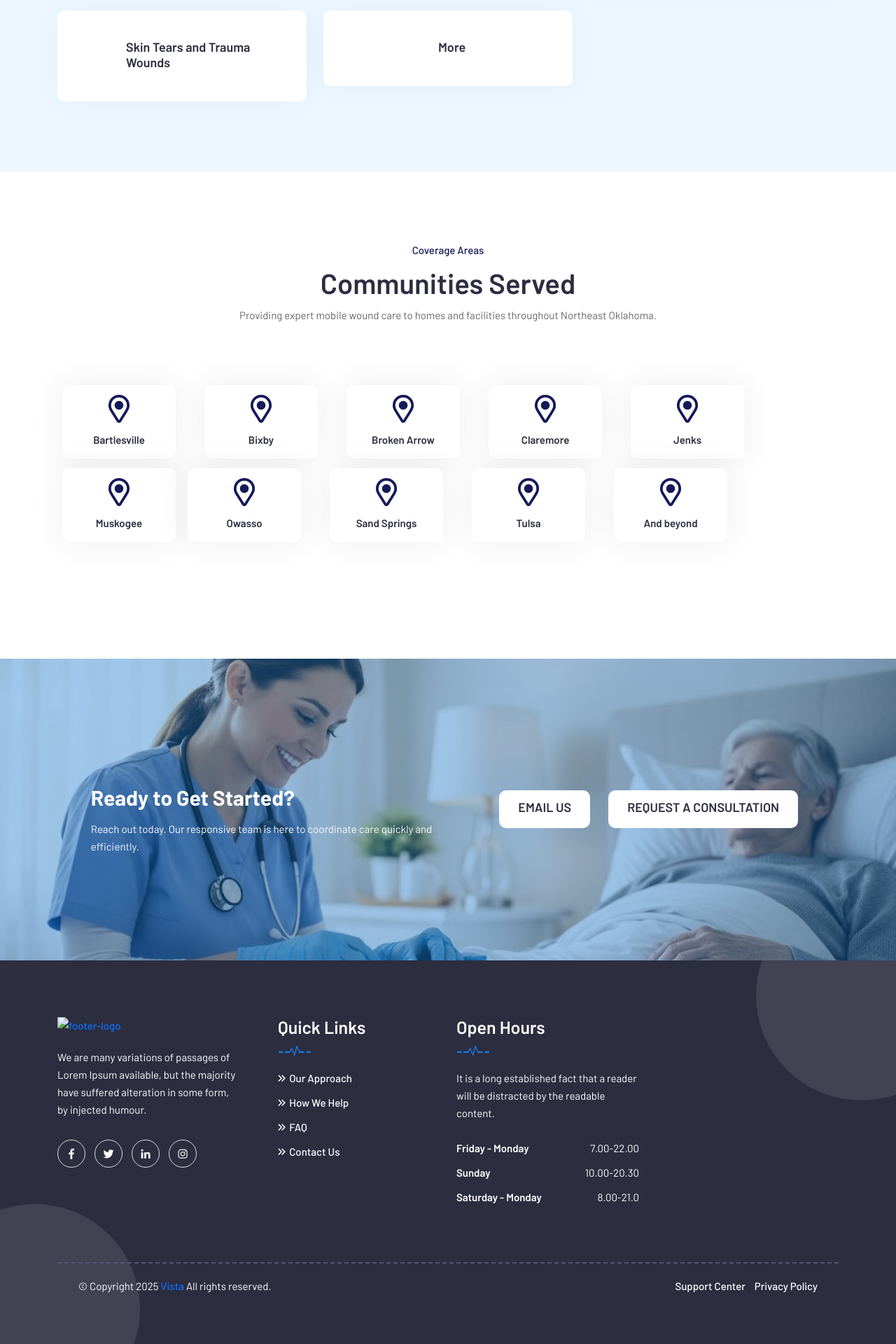
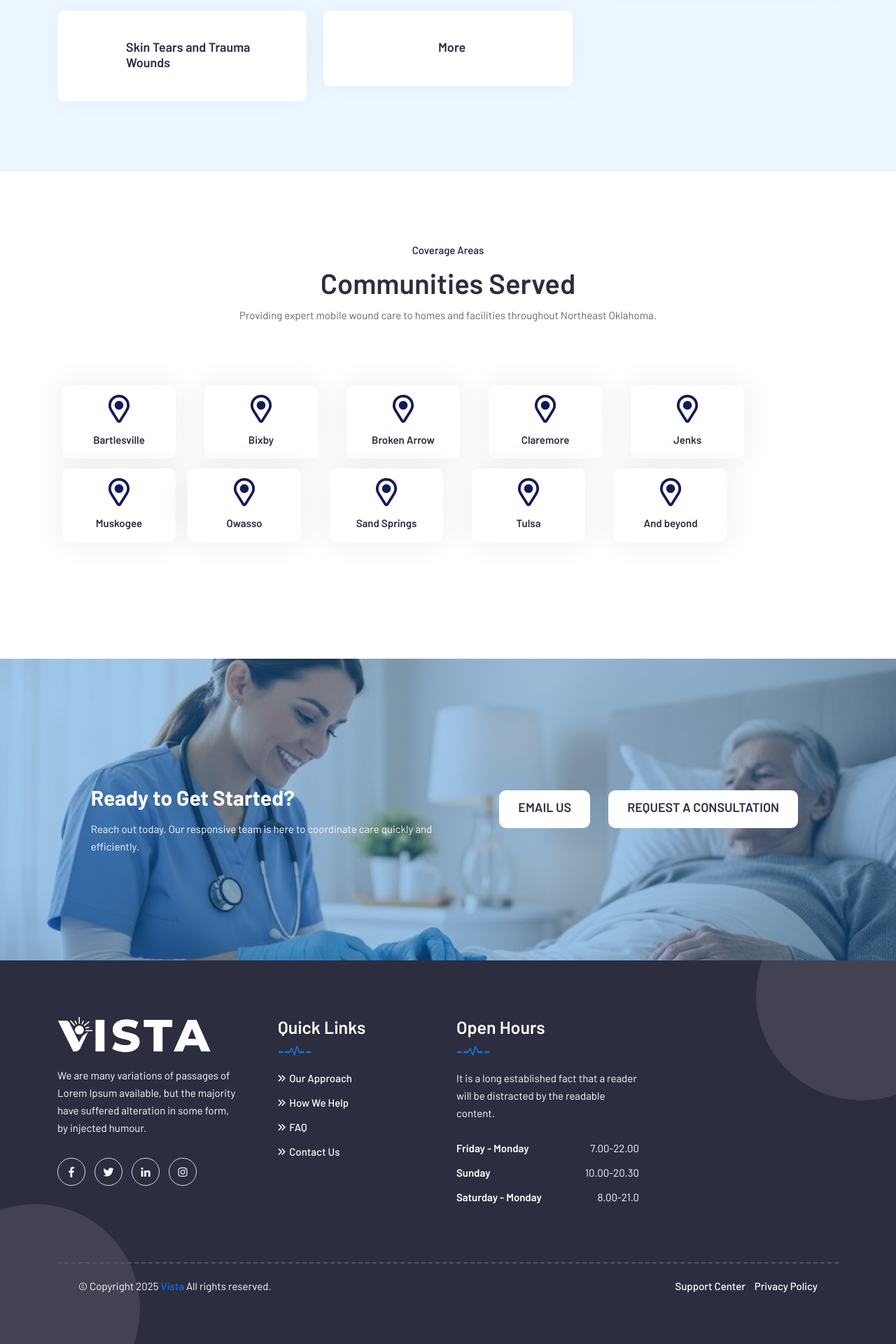
Before and after one commit to cees3/vistawound, a Jekyll site: the page built from index.html, in a window 1280 px wide. Shown: the part 3638-5558 px from the top of the page at 70% size. Built offline with Jekyll 4.4.1, drawn with Linux system fonts in a browser that asks for light colours.

Commit message:
fix in images

```diff
--- a/_includes/footer.html
+++ b/_includes/footer.html
@@ -15,7 +15,7 @@
                     <div class="footer-logo">
                       <a href="/"
                         ><img
-                          src="{{'/vistawound/assets/img/vista-logo-white.png' | relative_url}}"
+                          src="{{'/assets/img/vista-logo-white.png' | relative_url}}"
                           alt="footer-logo"
                       /></a>
                     </div>
--- a/_layouts/default.html
+++ b/_layouts/default.html
@@ -8,7 +8,7 @@
       content="{{ page.description | default: site.description }}"
     />
     <title>{{ page.title | default: site.title }}</title>
-    <link rel="icon" href="{{ '/vistawound/assets/img/v-logo.png' | relative_url }}" />
+    <link rel="icon" href="{{ '/assets/img/v-logo.png' | relative_url }}" />
 
     <!-- Google Font -->
     <link
--- a/assets/css/custom-style.css
+++ b/assets/css/custom-style.css
@@ -2968,7 +2968,7 @@
 
 .newsletter-bg {
   padding: 150px 0;
-  background-image: url("/assets/img/ready-to-started.png");
+  background-image: url("/vistawound/assets/img/ready-to-started.png");
   background-size: cover;
   background-position: center;
   background-repeat: no-repeat;
```
